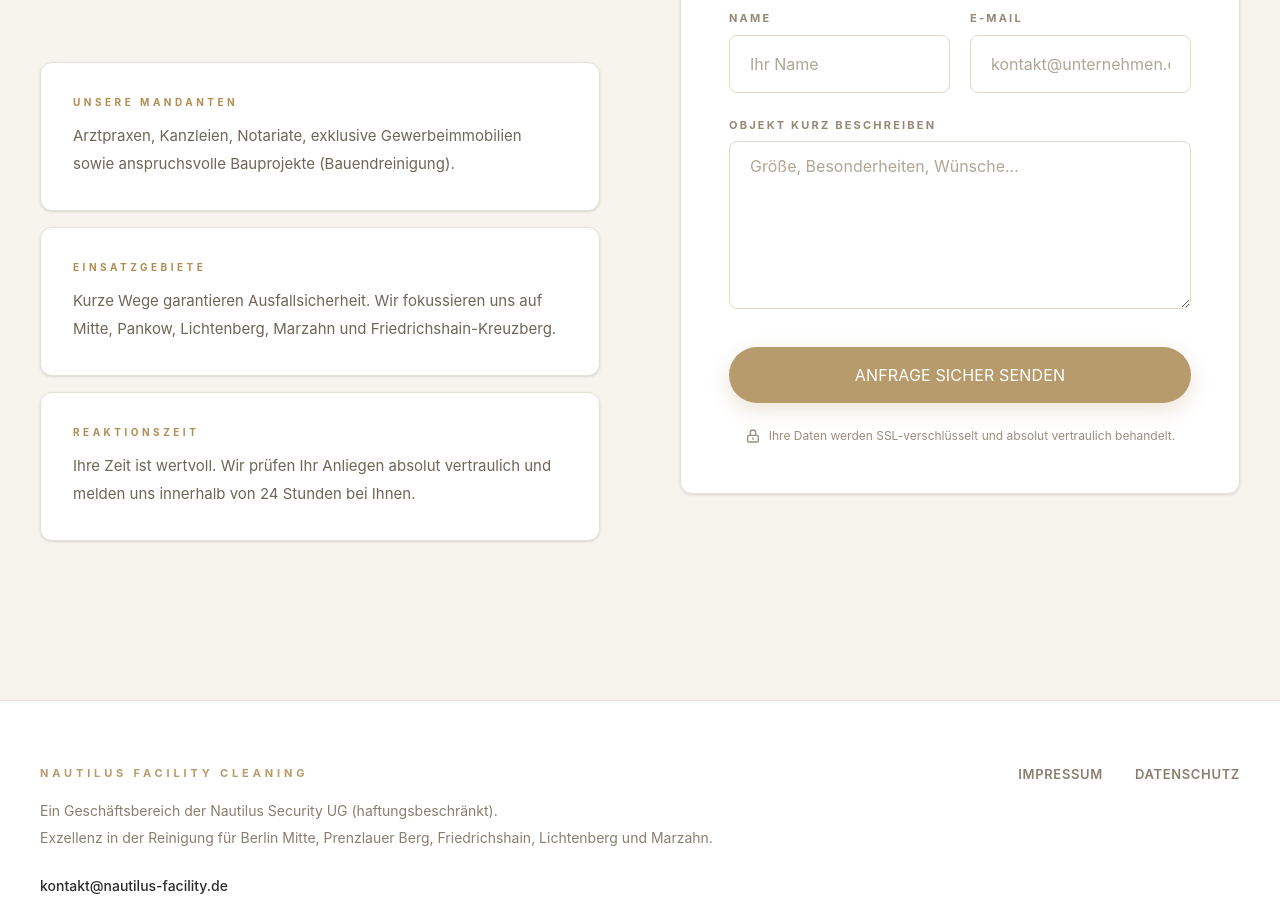
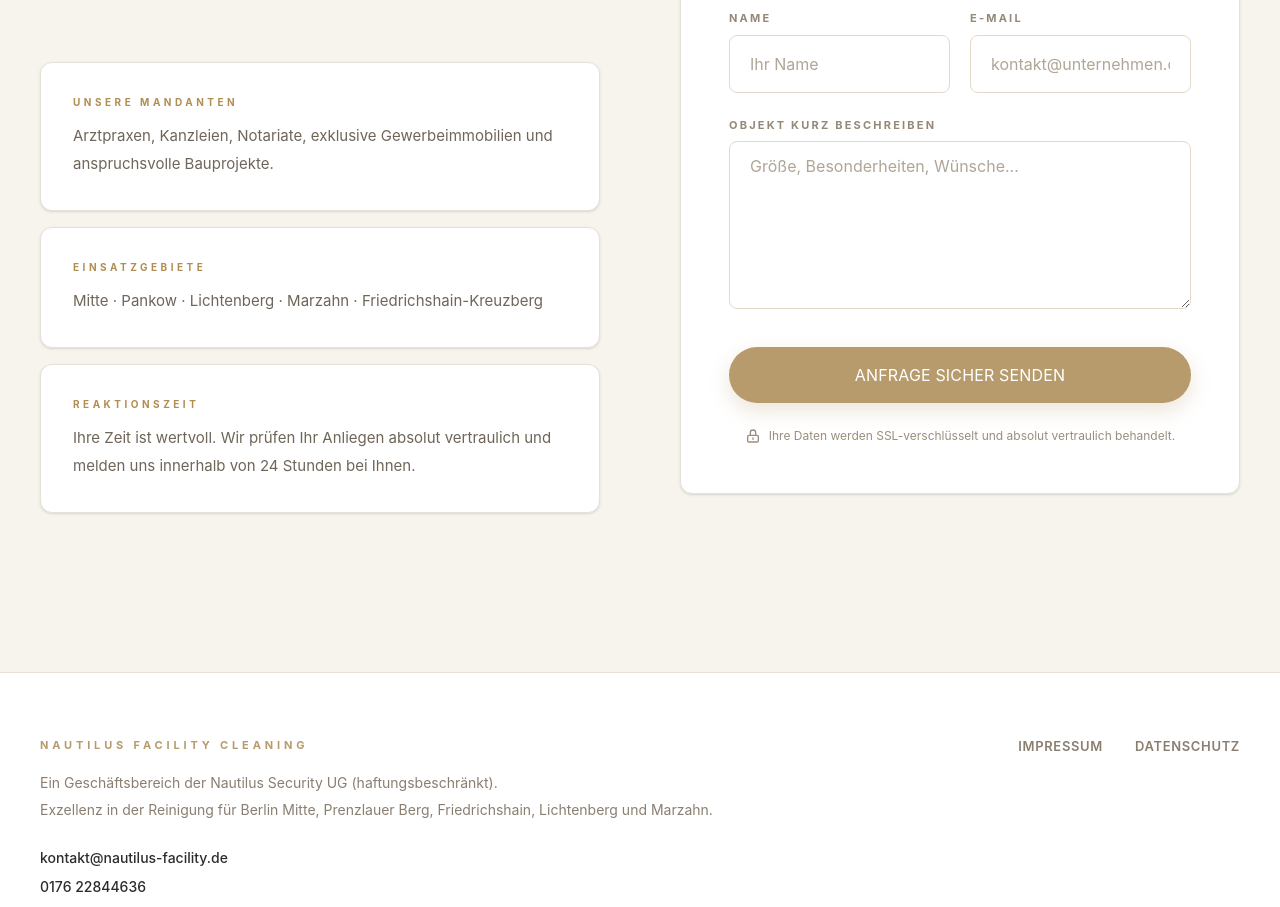
Before and after one commit to sticky030/nautilus-facility-cleaning, a React (Vite) app: page / in a window 1280 px wide. Shown: the part 6840-7747 px from the top of the page. Built offline with nearby package versions, Linux system fonts and the light colour scheme.

Commit message:
TEXT: Update contact boxes to specific user requirements

```diff
--- a/src/App.tsx
+++ b/src/App.tsx
@@ -193,14 +193,13 @@ export default function App() {
               </div>
               <div className="reveal lg:col-span-7">
                 <div className="relative overflow-hidden rounded-xl border border-[#E5E1D8] bg-white shadow-lg">
-                  <img src="/images/nautilus-cleaning-team-berlin.jpg" alt="Cleaning Team" className="mx-auto w-full max-h-[550px] object-cover hover:scale-105 transition-transform duration-1000" />
+                  <img src="/images/nautilus-cleaning-team-berlin.jpg" alt="Premium Cleaning Team" className="mx-auto w-full max-h-[550px] object-cover hover:scale-105 transition-transform duration-1000" />
                 </div>
               </div>
             </div>
           </div>
         </section>
 
-        {/* --- PROZESS --- */}
         <section id="ablauf" className="bg-white py-32 lg:py-40 border-b border-[#E5E1D8]/60 text-left">
           <div className="mx-auto max-w-7xl px-6 lg:px-10">
             <div className="grid grid-cols-1 gap-16 lg:grid-cols-12 items-start">
@@ -241,7 +240,6 @@ export default function App() {
 
         <FAQSection />
 
-        {/* --- KONTAKT --- */}
         <section id="kontakt" className="bg-[#F7F4EE] py-32 lg:py-40 text-left">
           <div className="mx-auto max-w-7xl px-6 lg:px-10">
             <div className="grid items-start gap-20 lg:grid-cols-2">
@@ -255,8 +253,8 @@ export default function App() {
                 </p>
                 <div className="mt-14 space-y-4">
                   {[
-                    { title: 'Unsere Mandanten', content: 'Arztpraxen, Kanzleien, Notariate, exklusive Gewerbeimmobilien sowie anspruchsvolle Bauprojekte (Bauendreinigung).' },
-                    { title: 'Einsatzgebiete', content: 'Kurze Wege garantieren Ausfallsicherheit. Wir fokussieren uns auf Mitte, Pankow, Lichtenberg, Marzahn und Friedrichshain-Kreuzberg.' },
+                    { title: 'Unsere Mandanten', content: 'Arztpraxen, Kanzleien, Notariate, exklusive Gewerbeimmobilien und anspruchsvolle Bauprojekte.' },
+                    { title: 'Einsatzgebiete', content: 'Mitte · Pankow · Lichtenberg · Marzahn · Friedrichshain-Kreuzberg' },
                     { title: 'Reaktionszeit', content: 'Ihre Zeit ist wertvoll. Wir prüfen Ihr Anliegen absolut vertraulich und melden uns innerhalb von 24 Stunden bei Ihnen.' }
                   ].map((box) => (
                     <div key={box.title} className="bg-white rounded-xl border border-[#E5E1D8] p-8 shadow-sm transition-all duration-500 hover:-translate-y-1 hover:border-[#B79B6C]/50 hover:shadow-[0_10px_30px_rgba(183,155,108,0.08)]">
```
